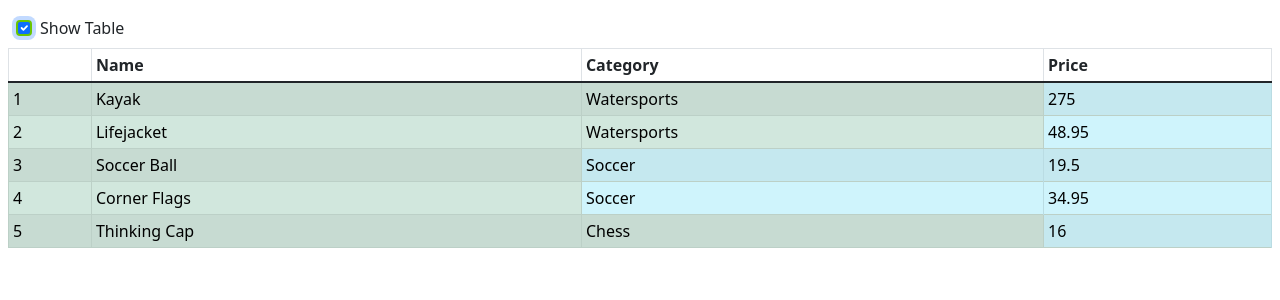
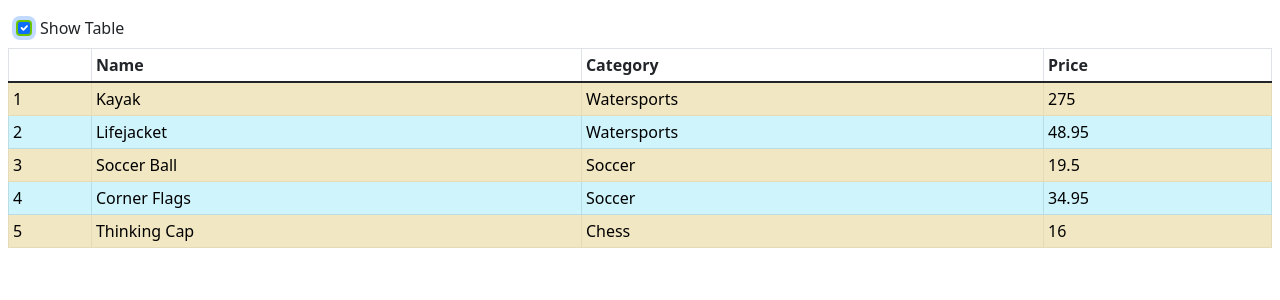
Before and after one commit to rafaelhfreitas/angular_underhood, an Angular app: page / in a window 1280 px wide. Both pictures are taken after a click on the checkbox 24 px from the left and 28 px from the top of the page. Shown: the top 300 px of the page. Built offline with nearby package versions, Linux system fonts and the light colour scheme.

Commit message:
providing additional context data

```diff
--- a/src/app/app.module.ts
+++ b/src/app/app.module.ts
@@ -8,6 +8,7 @@ import { FormsModule } from '@angular/forms';
 import { PaAttrDirective } from './attr.directive';
 import { PaModel } from './twoway-directive';
 import { PaStructureDirective } from './structural.directive';
+import { PaIteratorDirective } from './iterator.directive';
 
 
 @NgModule({
@@ -15,7 +16,8 @@ import { PaStructureDirective } from './structural.directive';
     ProductComponent,
     PaAttrDirective,
     PaModel,
-    PaStructureDirective
+    PaStructureDirective,
+    PaIteratorDirective
   ],
   imports: [
     BrowserModule,
--- /dev/null
+++ b/src/app/iterator.directive.ts
@@ -0,0 +1,38 @@
+import { Directive, ViewContainerRef, TemplateRef, Input }
+    from "@angular/core";
+
+
+@Directive({
+    selector: "[paForOf]"
+})
+export class PaIteratorDirective {
+
+    constructor(private container: ViewContainerRef,
+        private template: TemplateRef<Object>) { }
+
+    @Input("paForOf")
+    dataSource: any;
+
+    ngOnInit() {
+        this.container.clear();
+        for (let i = 0; i < this.dataSource.length; i++) {
+            this.container.createEmbeddedView(this.template,
+                new PaIteratorContext(this.dataSource[i], i, this.dataSource.length));
+        }
+
+    }
+}
+
+
+class PaIteratorContext {
+    odd: boolean; even: boolean;
+    first: boolean; last: boolean;
+
+    constructor(public $implicit: any,
+        public index: number, total: number) {
+        this.odd = index % 2 == 1;
+        this.even = !this.odd;
+        this.first = index == 0;
+        this.last = index == total - 1;
+    }
+}
--- a/src/app/template.html
+++ b/src/app/template.html
@@ -15,16 +15,14 @@
             </tr>
         </thead>
         <tbody>
-            <tr *ngFor="let item of getProducts(); let i = index"
-                [pa-attr]="getProducts().length < 6 ? 'table-success' : 'table-warning'" [pa-product]="item"
-                (pa-category)="newProduct.category = $event">
-                <td>{{i + 1}}</td>
-                <td>{{item.name}}</td>
-                <td [pa-attr]="item.category == 'Soccer' ? 'table-info' : null">
-                    {{item.category}}
-                </td>
-                <td [pa-attr]="'table-info'">{{item.price}}</td>
-            </tr>
+            <ng-template [paForOf]="getProducts()" let-item let-i="index" let-odd="odd" let-even="even">
+                <tr [class.table-info]="odd" [class.table-warning]="even">
+                    <td>{{i + 1}}</td>
+                    <td>{{item.name}}</td>
+                    <td>{{item.category}}</td>
+                    <td>{{item.price}}</td>
+                </tr>
+            </ng-template>
         </tbody>
     </table>
 </div>
```
